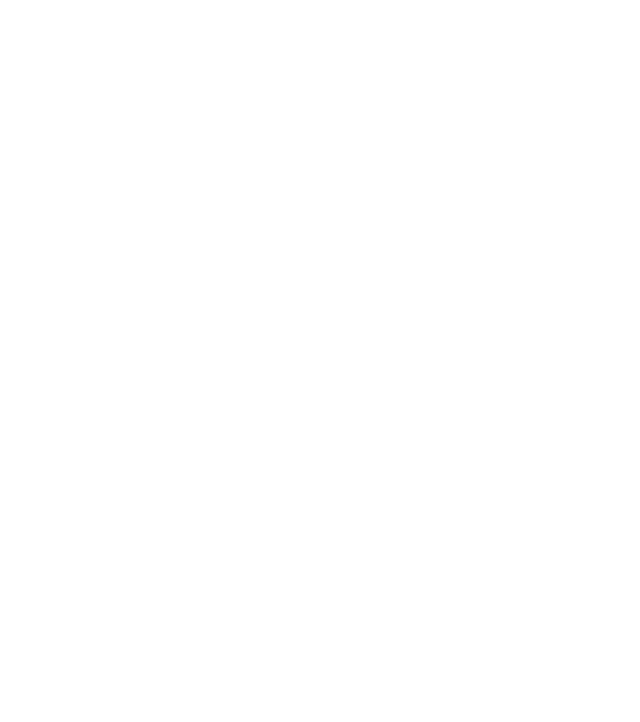
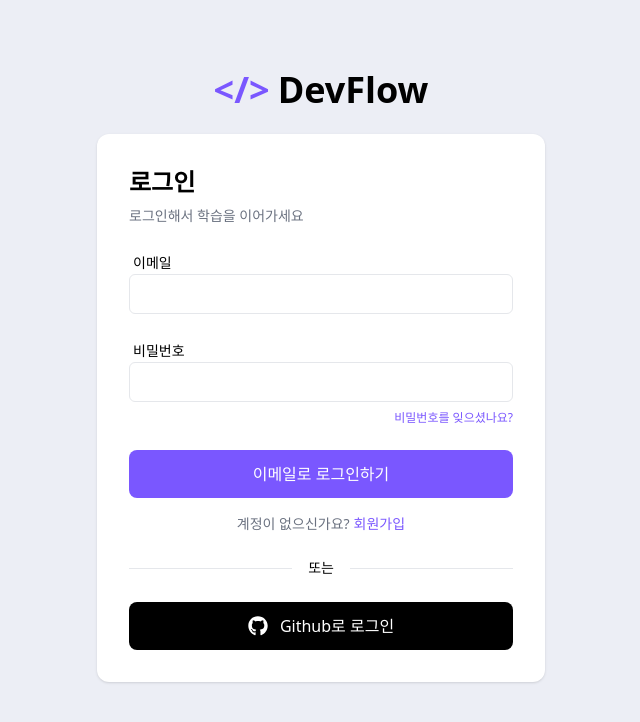
Before and after one commit to DeveloperBlog-Devflow/devflow, a Next.js app: page /login in a window 1280 px wide. Shown: the top 722 px of the page, without its empty margins (319-959 px from the left). Built offline with nearby package versions, Linux system fonts and the light colour scheme.

Commit message:
feat: 로그인 페이지 UI 구현

```diff
--- a/app/(auth)/login/page.tsx
+++ b/app/(auth)/login/page.tsx
@@ -1,3 +1,11 @@
+import { AuthCard } from '@/components/auth/AuthCard';
+import { LoginForm } from '@/components/auth/LoginForm';
 export default function Page() {
-  return <div></div>;
+  return (
+    <div className="bg-background">
+      <AuthCard title="로그인" description="로그인해서 학습을 이어가세요">
+        <LoginForm />
+      </AuthCard>
+    </div>
+  );
 }
--- a/app/globals.css
+++ b/app/globals.css
@@ -1 +1,42 @@
 @import 'tailwindcss';
+
+@theme {
+  /* 색 적용 방법 */
+  /* bg-primary, bg-primary-hover 등 */
+
+  /* --- 메인 컬러 primary --- */
+  /* 기본 컬러(보라색) */
+  --color-primary: #7a57ff;
+  /* 호버 시 */
+  --color-primary-hover: #7c3aed;
+  /* 연한 배경용 */
+  --color-primary-light: #ddd6fe;
+
+  /* --- 배경색 background --- */
+  /* 페이지 전체 배경색(회색) */
+  --color-background: #eceef5;
+  /* 랜딩 페이지 */
+  --color-background-landing: #f8f8fc;
+
+  /* --- 테두리 border --- */
+  /* 기본 테두리 */
+  --color-border: #e5e7eb;
+  /* 선택 시 */
+  --color-border-focus: #7a57ff;
+  /* 호버 시 */
+  --color-border-hover: #7a57ff;
+
+  /* --- 카드 배경 surface --- */
+  /* 기본 카드 배경 */
+  --color-surface: #ffffff;
+  /* 연한 회색 배경 */
+  --color-surface-alt: #f9fafb;
+
+  /* --- 텍스트 text --- */
+  /* 제목(검은색) */
+  --color-text: #000000;
+  /* 부연설명(연한 회색) */
+  --color-text-sub: #6b7280;
+  /* 텍스트(흰색) */
+  --color-text-invert: #ffffff;
+}
--- /dev/null
+++ b/components/auth/AuthCard.tsx
@@ -0,0 +1,22 @@
+type Props = {
+  title: string;
+  description: string;
+  children: React.ReactNode;
+};
+
+export function AuthCard({ title, description, children }: Props) {
+  return (
+    <div className="flex h-screen w-screen -translate-y-6 flex-col items-center justify-center">
+      <h1 className="mb-6 flex items-center gap-2 text-4xl font-bold">
+        <span className="text-primary">&lt;/&gt;</span>
+        <span>DevFlow</span>
+      </h1>
+      <div className="bg-surface w-full max-w-md rounded-xl p-8 shadow-sm">
+        <h2 className="text-2xl font-bold">{title}</h2>
+        <p className="text-text-sub mt-2 text-sm">{description}</p>
+
+        <div className="mt-6">{children}</div>
+      </div>
+    </div>
+  );
+}
--- /dev/null
+++ b/components/auth/FormField.tsx
@@ -0,0 +1,17 @@
+type FieldProps = {
+  id: string;
+  label: string;
+  type?: React.HTMLInputTypeAttribute;
+};
+const inputClass =
+  'border-border placeholder:text-muted hover:border-border-hover focus:border-border-focus focus:ring-border-focus h-10 w-full rounded-md border px-3 text-sm transition-colors focus:ring-1 focus:outline-none';
+export function FormField({ id, label, type = 'text' }: FieldProps) {
+  return (
+    <div className="space-y-1">
+      <label htmlFor={id} className="pl-1 text-sm font-medium">
+        {label}
+      </label>
+      <input id={id} className={inputClass} type={type} />
+    </div>
+  );
+}
--- /dev/null
+++ b/components/auth/LoginForm.tsx
@@ -0,0 +1,35 @@
+import { FormField } from '@/components/auth/FormField';
+import { FaGithub } from 'react-icons/fa';
+
+export function LoginForm() {
+  return (
+    <>
+      <div className="space-y-6">
+        <FormField id="email" label="이메일" type="email" />
+        <FormField id="password" label="비밀번호" type="password" />
+      </div>
+
+      <p className="text-primary mt-2 ml-1 cursor-pointer text-right text-xs font-medium">
+        비밀번호를 잊으셨나요?
+      </p>
+      <button className="bg-primary hover:bg-primary-hover active:bg-primary-active mt-6 h-12 w-full cursor-pointer rounded-lg text-base font-medium text-white transition-all duration-150 active:scale-[0.98]">
+        이메일로 로그인하기
+      </button>
+
+      <p className="text-text-sub mt-4 text-center text-sm">
+        계정이 없으신가요?
+        <a className="text-primary ml-1 cursor-pointer font-medium">회원가입</a>
+      </p>
+      <div className="text-muted my-6 flex items-center gap-4 text-sm">
+        <div className="bg-border h-px flex-1" />
+        <span>또는</span>
+        <div className="bg-border h-px flex-1" />
+      </div>
+
+      <button className="flex h-12 w-full items-center justify-center gap-3 rounded-lg bg-black text-white transition-colors duration-150 hover:bg-neutral-900 active:scale-[0.98] active:bg-neutral-800">
+        <FaGithub className="text-xl" />
+        <span className="text-base font-medium">Github로 로그인</span>
+      </button>
+    </>
+  );
+}
--- a/package.json
+++ b/package.json
@@ -12,7 +12,8 @@
     "firebase": "^12.7.0",
     "next": "16.1.1",
     "react": "19.2.3",
-    "react-dom": "19.2.3"
+    "react-dom": "19.2.3",
+    "react-icons": "^5.5.0"
   },
   "devDependencies": {
     "@tailwindcss/postcss": "^4",
```
Also changed, not shown: 1 other file (tests, documents, lock files or other folders).
